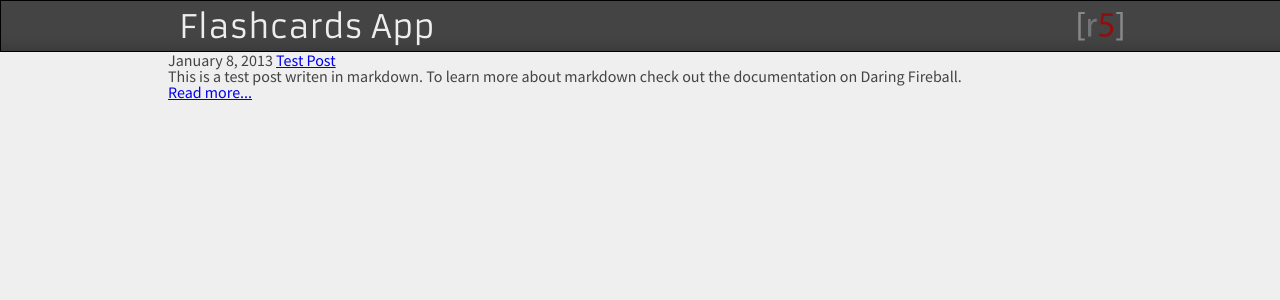
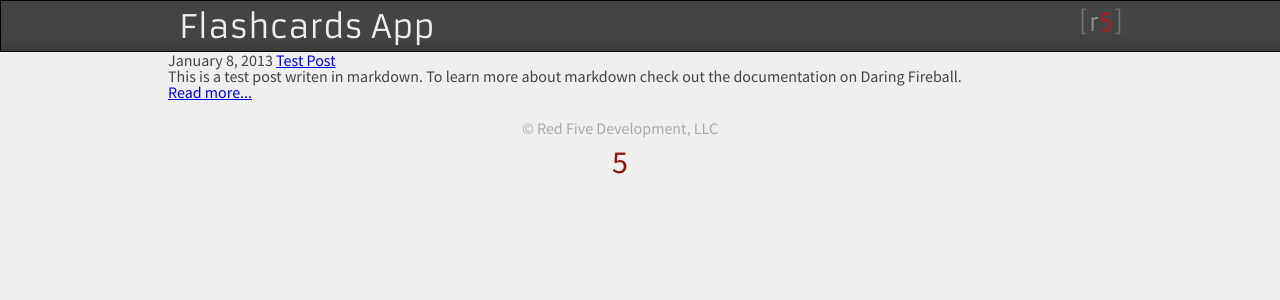
Before and after one commit to jwentworth/flashcardsapp.com, a Jekyll site: the page built from changelog.html, in a window 1280 px wide. Shown: the top 300 px of the page. Built offline with Jekyll 4.4.1, drawn with Linux system fonts in a browser that asks for light colours; Markdown is read by kramdown in place of the engine named in the settings.

Commit message:
Make red five logo text based instead of image based

```diff
--- a/_layouts/layout.html
+++ b/_layouts/layout.html
@@ -18,12 +18,21 @@
   <body>
     <header>
         <div class="container">
-            <h1><a href="/">Flashcards App</a><a class="red5" href="http://www.red5dev.com"><img src="/images/r5.png" /><a/></h1>
+            <h1><a href="/">Flashcards App</a><a class="red5logo" href="http://www.red5dev.com"><span class="darkgray">[</span><span class="gray">r</span><span class="red">5</span><span class="darkgray">]</span><a/></h1>
         </div>
     </header>
     <section class="container">
       {{ content }}
     </section>
+
+    <footer>
+        <secton class='copy'>
+            &copy; Red Five Development, LLC
+        </section>
+        <section class="logo">
+            <a href="http://www.red5dev.com" class="red">5</span>
+        </section>
+    </footer>
 
     <script type="text/javascript">
         var _gaq = _gaq || [];
--- a/index.html
+++ b/index.html
@@ -47,7 +47,3 @@ title: Flashcard App - iOS
     </ul>
     <img class="study-img" src="/images/study.png" />
 </section>
-
-<footer>
-    &copy; Red Five Development, LLC
-</footer>
--- a/stylesheets/style.css
+++ b/stylesheets/style.css
@@ -28,7 +28,10 @@ header { -webkit-box-shadow: inset 0 -18px 15px -15px rgba(0, 0, 0, 0.2); -moz-b
 header h1 { font-family: 'Armata', sans-serif; font-size: 1.5em; }
 @media (min-width: 59em) { header h1 { font-size: 2em; } }
 header h1 a { color: #eee; text-decoration: none; }
-header .red5 { float: right; }
+header h1 .red5logo { font-size: .75em; float: right; }
+header h1 .red5logo .darkgray { color: #747276; }
+header h1 .red5logo .red { color: #be1711; }
+header h1 .red5logo .gray { color: #8d8f90; }
 
 section.intro { width: 100%; float: right; margin-right: 0; #margin-left: -1em; display: inline; margin-top: 25px; border-bottom: 1px solid #ccc; }
 section.intro .description { width: 100%; float: right; margin-right: 0; #margin-left: -1em; display: inline; line-height: 35px; font-size: 1.5em; }
@@ -50,3 +53,5 @@ section.features .study-img { width: 100%; float: right; margin-right: 0; #margi
 @media (min-width: 59em) { section.features .study-img { width: 49.15254%; float: right; margin-right: 0; } }
 
 footer { width: 100%; float: right; margin-right: 0; #margin-left: -1em; display: inline; margin: 20px; text-align: center; color: #aaa; }
+footer section.logo { margin-top: 10px; font-size: 2em; }
+footer section.logo .red { text-decoration: none; color: #8f110d; }
```
Also changed, not shown: sass/style.scss (+26 -3 lines).
